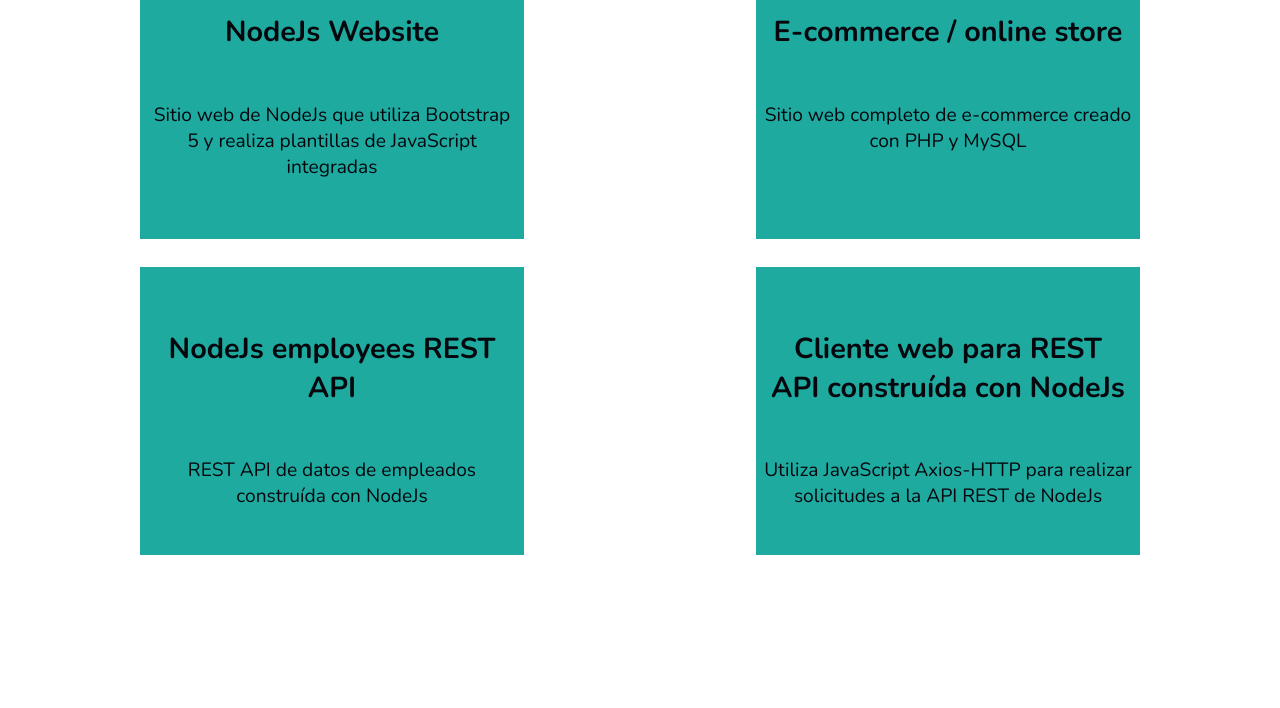
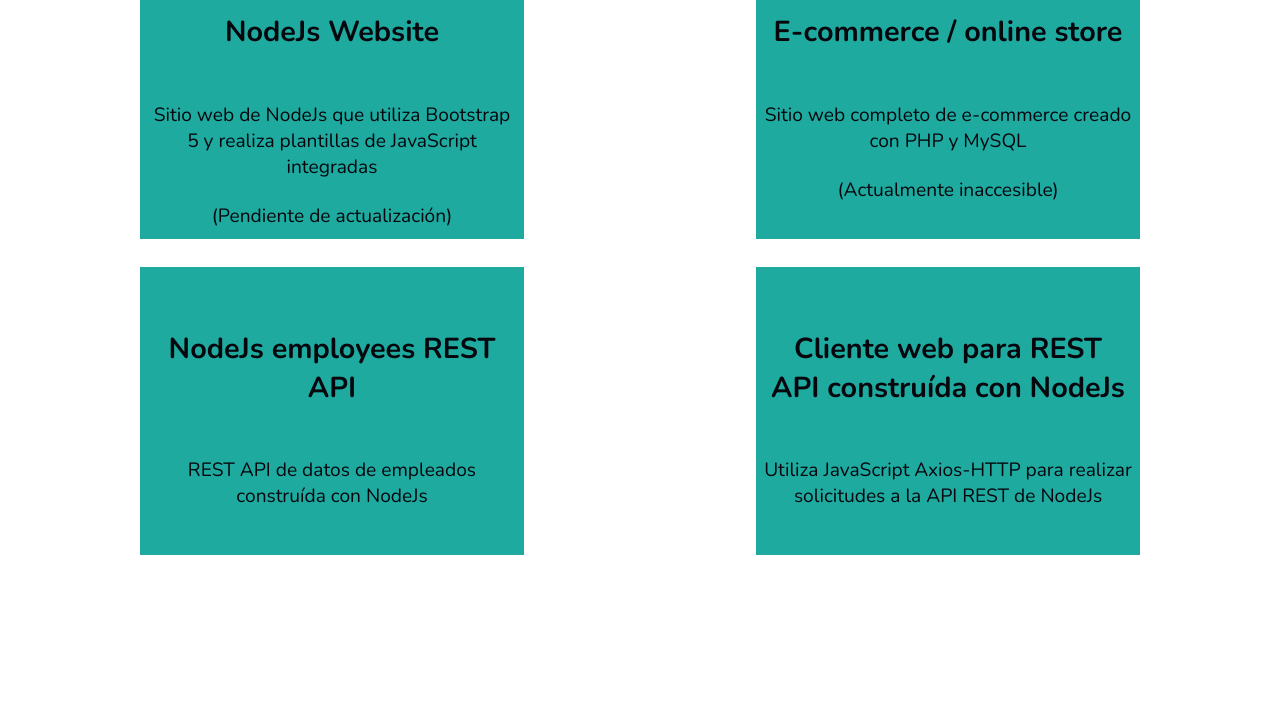
Before and after one commit to rafaelbc-dev/rafaelbc-dev-esg, a plain HTML site: page index.html in a window 1280 px wide. Shown: the part 2446-3154 px from the top of the page. Drawn offline with nearby package versions, Linux system fonts and the light colour scheme; a web font is replaced by a local one.

Commit message:
Datos actualizados.

```diff
--- a/index.html
+++ b/index.html
@@ -134,6 +134,7 @@
                                   <div class="flip-box-front">
                                     <h2>NodeJs Website</h2>
                                     <p>Sitio web de NodeJs que utiliza Bootstrap 5 y realiza plantillas de JavaScript integradas</p>
+                                    <span>(Pendiente de actualización)</span>
                                   </div>
                                   <div class="flip-box-back">
                                     <h2>Accede aquí</h2>
@@ -152,6 +153,7 @@
                                   <div class="flip-box-front">
                                     <h2>E-commerce / online store</h2>
                                     <p>Sitio web completo de e-commerce creado con PHP y MySQL</p>
+                                    <span>(Actualmente inaccesible)</span>
                                   </div>
                                   <div class="flip-box-back">
                                     <h2>Accede aquí</h2>
```
